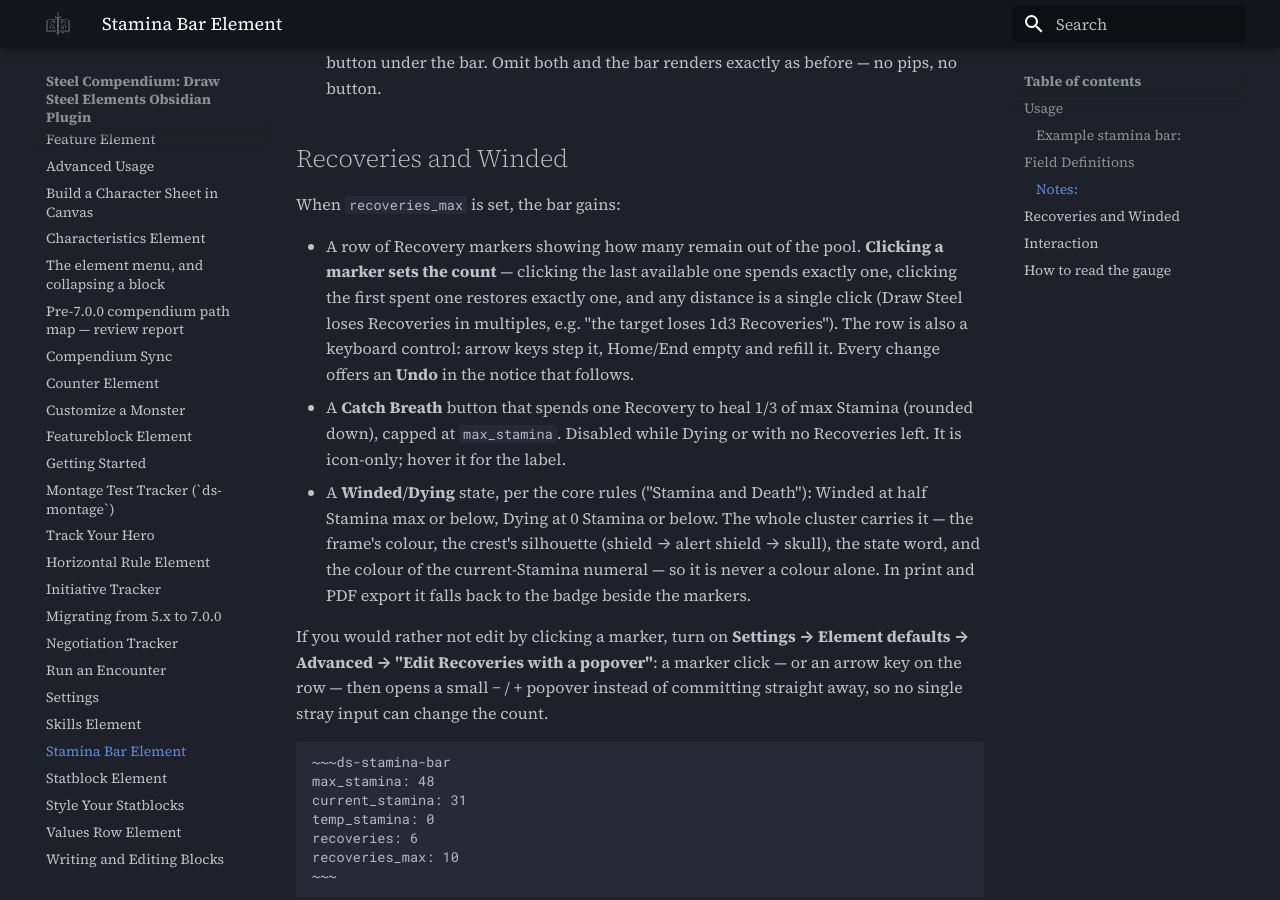
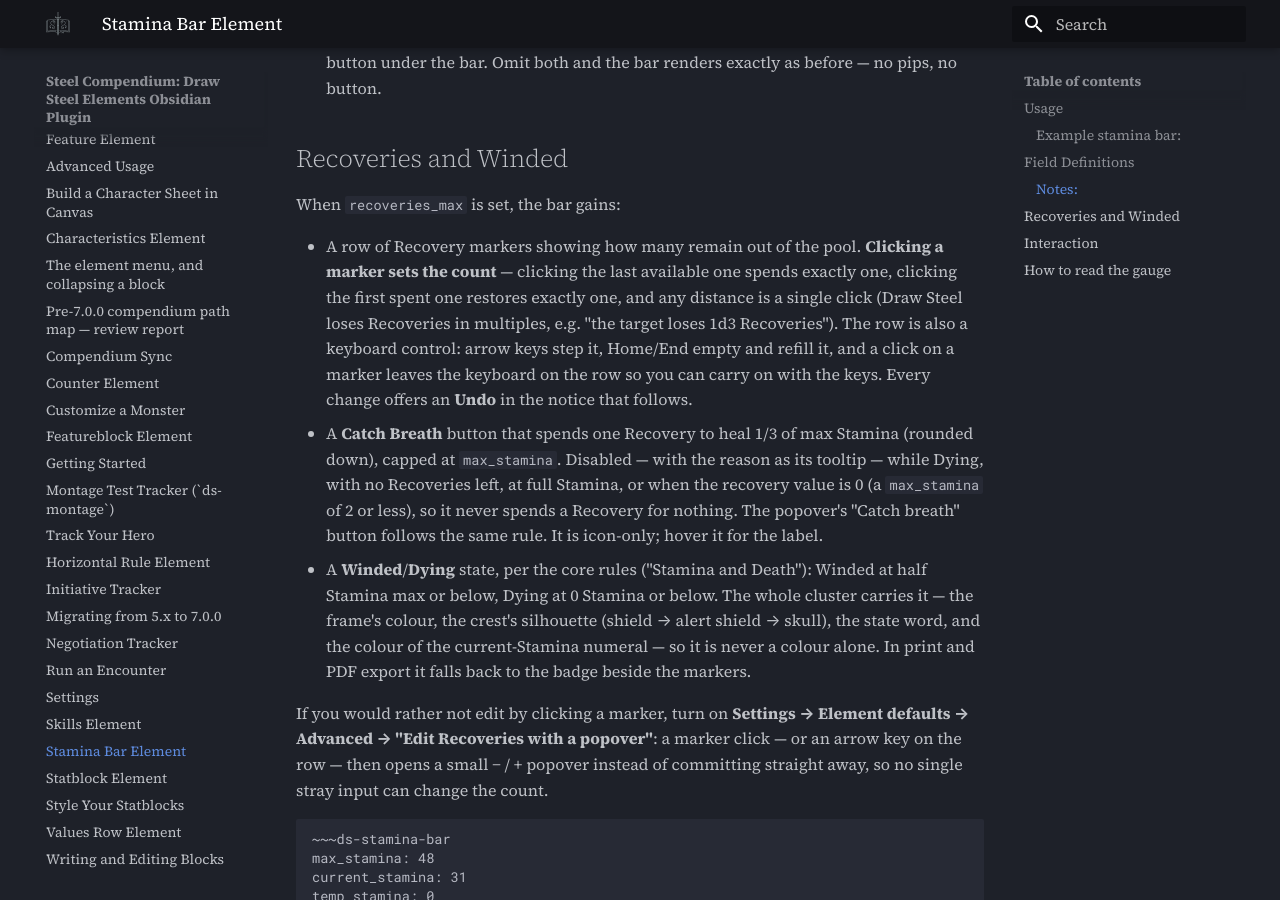
Before and after one commit to SteelCompendium/draw-steel-elements, an MkDocs documentation site: the page built from docs/stamina-bar.md, in a window 1280 px wide and 900 px high, scrolled down 2644 px. Built offline with MkDocs 1.6.1 and Material for MkDocs 9.7.7, drawn with Linux system fonts in a browser that asks for light colours; comment, search, counter and statistics services are not loaded; the version menu is left out.

Commit message:
docs(stamina): Catch Breath disabled reasons + marker focus; changelog (SC-428)

```diff
--- a/docs/stamina-bar.md
+++ b/docs/stamina-bar.md
@@ -72,11 +72,14 @@
   sets the count** — clicking the last available one spends exactly one, clicking the
   first spent one restores exactly one, and any distance is a single click (Draw Steel
   loses Recoveries in multiples, e.g. "the target loses 1d3 Recoveries"). The row is also
-  a keyboard control: arrow keys step it, Home/End empty and refill it. Every change
+  a keyboard control: arrow keys step it, Home/End empty and refill it, and a click on a
+  marker leaves the keyboard on the row so you can carry on with the keys. Every change
   offers an **Undo** in the notice that follows.
 - A **Catch Breath** button that spends one Recovery to heal 1/3 of max Stamina (rounded
-  down), capped at `max_stamina`. Disabled while Dying or with no Recoveries left. It is
-  icon-only; hover it for the label.
+  down), capped at `max_stamina`. Disabled — with the reason as its tooltip — while Dying,
+  with no Recoveries left, at full Stamina, or when the recovery value is 0 (a `max_stamina`
+  of 2 or less), so it never spends a Recovery for nothing. The popover's "Catch breath"
+  button follows the same rule. It is icon-only; hover it for the label.
 - A **Winded**/**Dying** state, per the core rules ("Stamina and Death"): Winded at half
   Stamina max or below, Dying at 0 Stamina or below. The whole cluster carries it — the
   frame's colour, the crest's silhouette (shield → alert shield → skull), the state word,
```
Also changed, not shown: CHANGELOG.md (+10 -0 lines).
